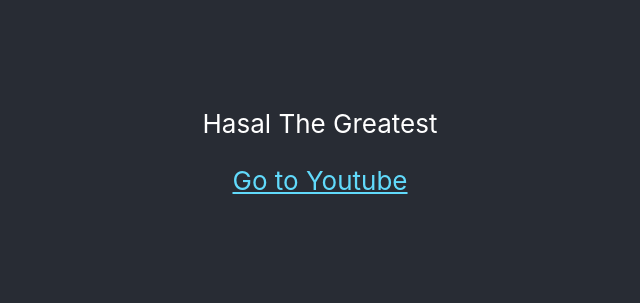
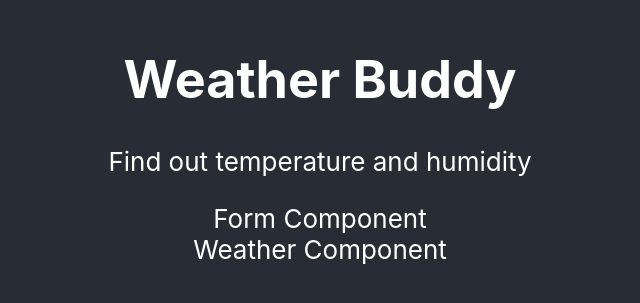
Before and after one commit to hasalfernando/React-Weather-Application, a React (Create React App) app: page / in a window 1280 px wide. Shown: the part 261-564 px from the top of the page, without its empty margins (320-960 px from the left). Built offline with nearby package versions, Linux system fonts and the light colour scheme.

Commit message:
About to get data using api calls

```diff
--- a/src/App.js
+++ b/src/App.js
@@ -1,22 +1,25 @@
 import React from "react";
+import Titles from "./components/Titles"
+import Form from "./components/Form"
+import Weather from "./components/Weather"
 import './App.css';
 
+
+const API_KEY = "***your key here***";
+
 class App extends React.Component {
-  render() {
+  getWeather = async () => {
+    const api_call = await fetch('***your data link here***');
+    const data = await api_call.json();
+  }
+
+    render() {
     return (
       <div className="App">
         <header className="App-header">
-          <p>
-            Hasal The Greatest
-          </p>
-          <a
-            className="App-link"
-            href="https://www.youtube.com/"
-            target="_blank"
-            rel="noopener noreferrer"
-          >
-            Go to Youtube
-          </a>
+            <Titles/>
+            <Form/>
+            <Weather/>
         </header>
       </div>
     );
--- /dev/null
+++ b/src/components/Form.js
@@ -0,0 +1,13 @@
+import React from "react";
+
+class Form extends React.Component{
+    render(){
+        return(
+            <div>
+                Form Component
+            </div>
+        );
+    }
+}
+
+export default Form;
--- a/src/components/Titles.js
+++ b/src/components/Titles.js
@@ -10,3 +10,5 @@
         );
     }
 }
+
+export default Titles;
--- /dev/null
+++ b/src/components/Weather.js
@@ -0,0 +1,13 @@
+import React from "react";
+
+class Weather extends React.Component{
+    render(){
+        return(
+            <div>
+                Weather Component
+            </div>
+        );
+    }
+}
+
+export default Weather;
```
